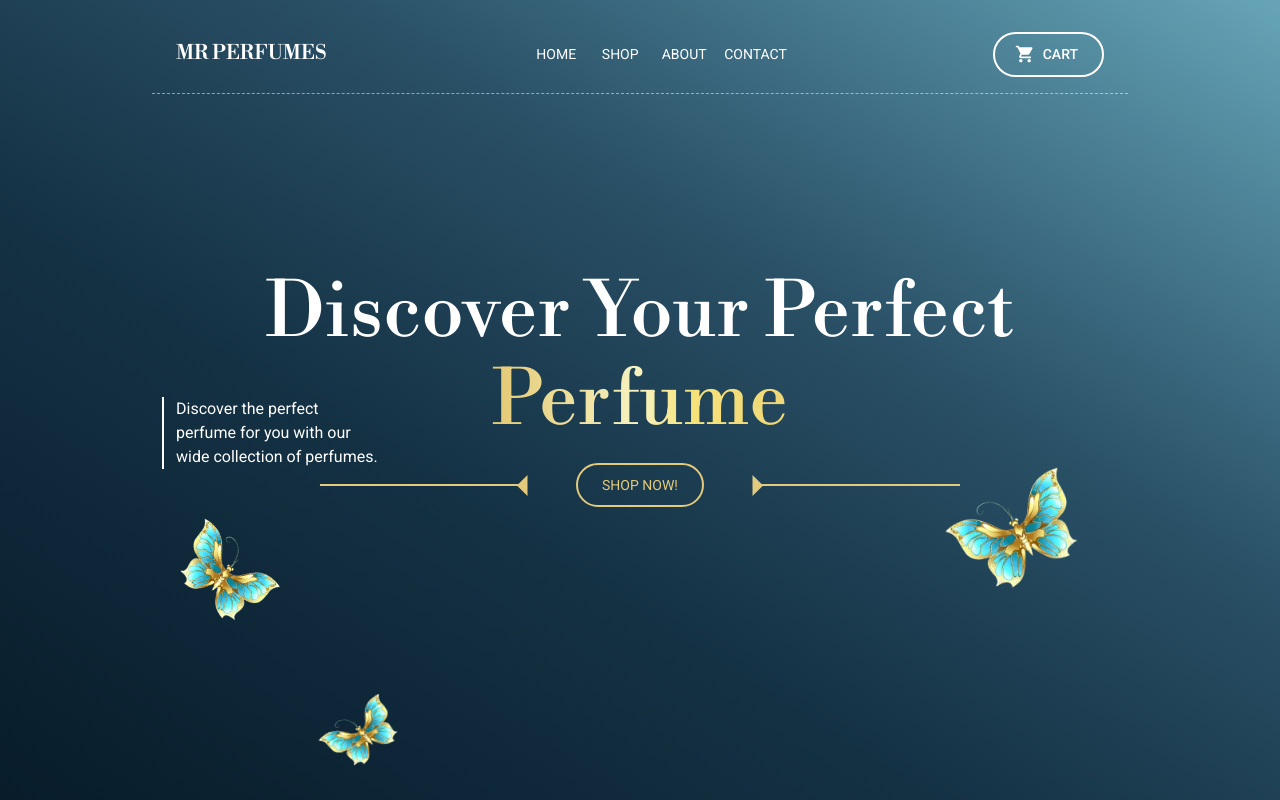
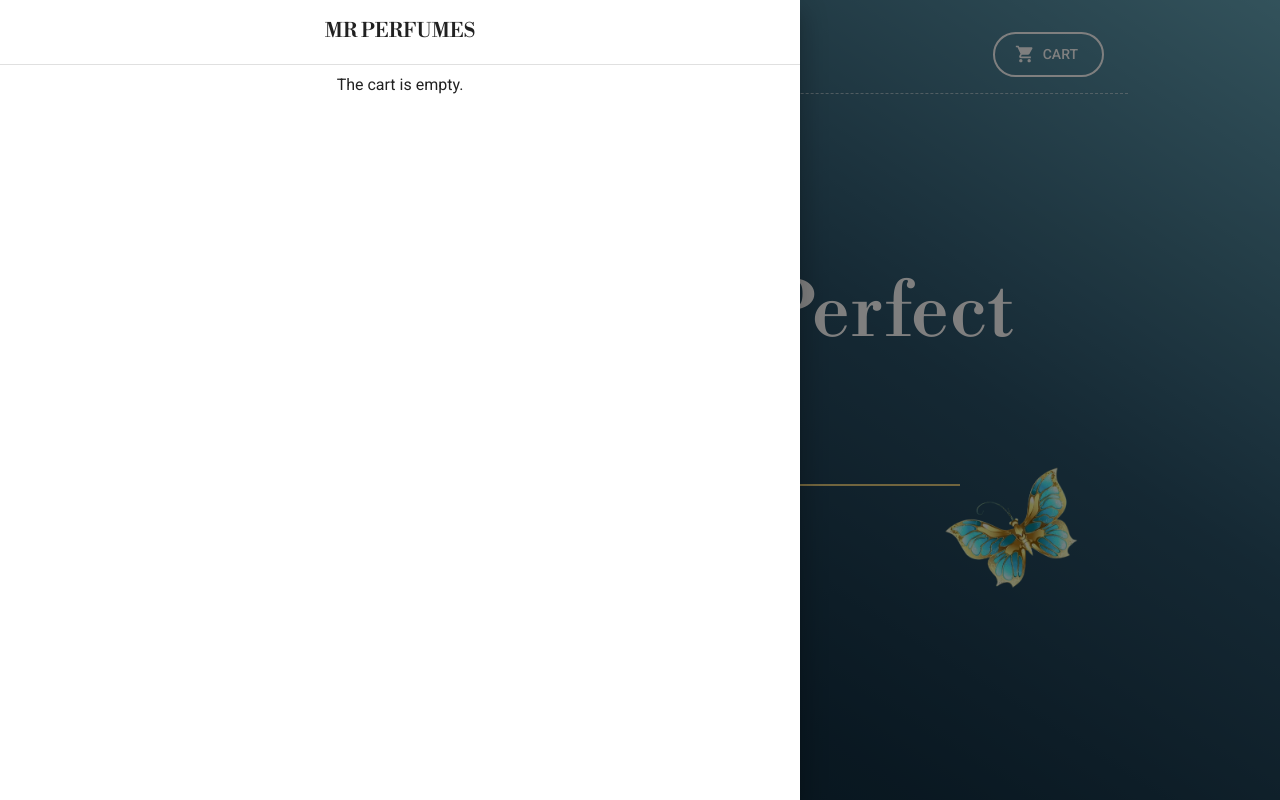
Before and after one commit to kingmohbil/online-store, a Next.js app: page / in a window 1280 px wide. Both pictures are taken after a click on the button "CART". Built offline with nearby package versions, Linux system fonts and the light colour scheme.

Commit message:
Added the cart Page and the cart functionality in the Appbar

```diff
--- a/components/AppBar.tsx
+++ b/components/AppBar.tsx
@@ -1,5 +1,8 @@
-import React, { useState } from 'react';
+import React, { useState, useEffect } from 'react';
 import Link from 'next/link';
+import { websiteName, mainPageXMargins, navItems } from '@/constants';
+import CartDrawer from './CartPage';
+
 import MUIAppBar from '@mui/material/AppBar';
 import {
   Box,
@@ -15,7 +18,6 @@ import {
   Drawer,
 } from '@mui/material';
 import MenuIcon from '@mui/icons-material/Menu';
-import { websiteName, mainPageXMargins, navItems } from '@/constants';
 import ShoppingCartIcon from '@mui/icons-material/ShoppingCart';
 
 const drawerWidth = 260;
@@ -27,16 +29,17 @@ interface AppBarProps {
 function AppBar({ style }: AppBarProps) {
   // The State That Controls The Opening Of The Drawer
   const [mobileOpen, setMobileOpen] = useState(false);
+  const [cartOpen, setCartOpen] = useState(false);
 
-  const handleCartClick = () => {
-    //TODO implement on cart Click function
-    console.log('Cart Clicked');
-  };
   // The Function For Opening And Closing Of The Drawer
   const handleDrawerToggle = () => {
     setMobileOpen((prevState) => !prevState);
   };
 
+  const handleCartToggle = () => {
+    setCartOpen((prevState) => !prevState);
+  };
+  //! mobile navigation drawer
   const drawer = (
     <Box onClick={handleDrawerToggle} sx={{ textAlign: 'center' }}>
       {/* The Title For The Drawer */}
@@ -70,7 +73,7 @@ function AppBar({ style }: AppBarProps) {
           <ListItemButton>
             <Button
               variant="outlined"
-              onClick={handleCartClick}
+              onClick={handleCartToggle}
               sx={{
                 display: {
                   xs: 'flex',
@@ -159,7 +162,7 @@ function AppBar({ style }: AppBarProps) {
             </Box>
             <Button
               variant="outlined"
-              onClick={handleCartClick}
+              onClick={handleCartToggle}
               sx={{
                 display: {
                   xs: 'none',
@@ -204,6 +207,31 @@ function AppBar({ style }: AppBarProps) {
             {drawer}
           </Drawer>
         </Box>
+        <Box component="nav">
+          <Drawer
+            variant="temporary"
+            open={cartOpen}
+            onClose={handleCartToggle}
+            ModalProps={{
+              keepMounted: true, // Better open performance on mobile.
+            }}
+            sx={{
+              display: { xs: 'block' },
+              '& .MuiDrawer-paper': {
+                boxSizing: 'border-box',
+                width: {
+                  xs: drawerWidth,
+                  sm: 406,
+                  md: 800,
+                },
+              },
+            }}
+          >
+            <Box sx={{ textAlign: 'center' }}>
+              <CartDrawer />
+            </Box>
+          </Drawer>
+        </Box>
       </Box>
     </>
   );
--- /dev/null
+++ b/components/CartPage.tsx
@@ -0,0 +1,136 @@
+import React, { useEffect } from 'react';
+import { useSelector, useDispatch } from 'react-redux';
+import { RootState } from '../lib/store';
+import { addItem, removeItem } from '@/lib/slices/cartSlice';
+import {
+  Box,
+  Typography,
+  Divider,
+  List,
+  ListItem,
+  IconButton,
+  Button,
+} from '@mui/material';
+import { websiteName } from '../constants';
+import AddIcon from '@mui/icons-material/Add';
+import RemoveIcon from '@mui/icons-material/Remove';
+
+function CartPage() {
+  const cart = useSelector((state: RootState) => state.cart);
+
+  useEffect(() => {
+    console.log('cart changed');
+  }, [cart]);
+  const dispatch = useDispatch();
+  useEffect(() => {
+    console.log(cart);
+  });
+  return (
+    <>
+      <Typography
+        variant="h6"
+        sx={{ my: 2, fontFamily: 'var(--elegant-font)' }}
+      >
+        {websiteName}
+      </Typography>
+      <Divider />
+      {cart.items.length === 0 ? (
+        <Typography variant="body1" pt={1}>
+          The cart is empty.
+        </Typography>
+      ) : (
+        <List>
+          {cart.items.map((item, index) => {
+            return (
+              <>
+                <ListItem key={index} sx={{ display: 'flex' }}>
+                  <Typography
+                    variant={'body1'}
+                    fontWeight={500}
+                    sx={{ fontSize: { xs: 16, sm: 18 } }}
+                  >
+                    {item.name}
+                  </Typography>
+                  <Box
+                    sx={{
+                      display: 'flex',
+                      alignItems: 'center',
+                      flexGrow: 1,
+                      justifyContent: 'center',
+                    }}
+                  >
+                    <IconButton
+                      aria-label={`Remove Item ${item.name}`}
+                      size="small"
+                      onClick={() => {
+                        dispatch(removeItem({ id: item.id }));
+                      }}
+                    >
+                      <RemoveIcon />
+                    </IconButton>
+                    <Typography sx={{ fontSize: { xs: 16, sm: 18 } }}>
+                      {item.count}
+                    </Typography>
+                    <IconButton
+                      aria-label={`Add Item ${item.name}`}
+                      size="small"
+                      onClick={() => {
+                        dispatch(
+                          addItem({
+                            id: item.id,
+                            name: item.name,
+                            price: item.price,
+                          })
+                        );
+                      }}
+                    >
+                      <AddIcon />
+                    </IconButton>
+                  </Box>
+                  <Typography
+                    variant={'body1'}
+                    sx={{ fontSize: { xs: 16, sm: 18 } }}
+                  >
+                    JOD {item.price.toFixed(2)}
+                  </Typography>
+                </ListItem>
+              </>
+            );
+          })}
+          <Divider sx={{ pt: 1 }} />
+          <ListItem sx={{ display: 'flex', justifyContent: 'space-between' }}>
+            <Typography
+              variant={'body1'}
+              fontWeight={500}
+              sx={{ fontSize: { xs: 16, sm: 18 } }}
+            >
+              Total
+            </Typography>
+            <Typography
+              variant={'body1'}
+              fontWeight={500}
+              sx={{ fontSize: { xs: 16, sm: 18 } }}
+            >
+              JOD {cart.total.toFixed(2)}
+            </Typography>
+          </ListItem>
+          <ListItem sx={{ justifyContent: 'center' }}>
+            <Button
+              variant="outlined"
+              sx={{
+                borderColor: 'var(--gold-color)',
+                color: 'black',
+                fontWeight: 500,
+                fontSize: { xs: 16, sm: 18 },
+              }}
+            >
+              Proceed to checkout
+            </Button>
+          </ListItem>
+        </List>
+      )}
+    </>
+  );
+}
+
+export default CartPage;
```
